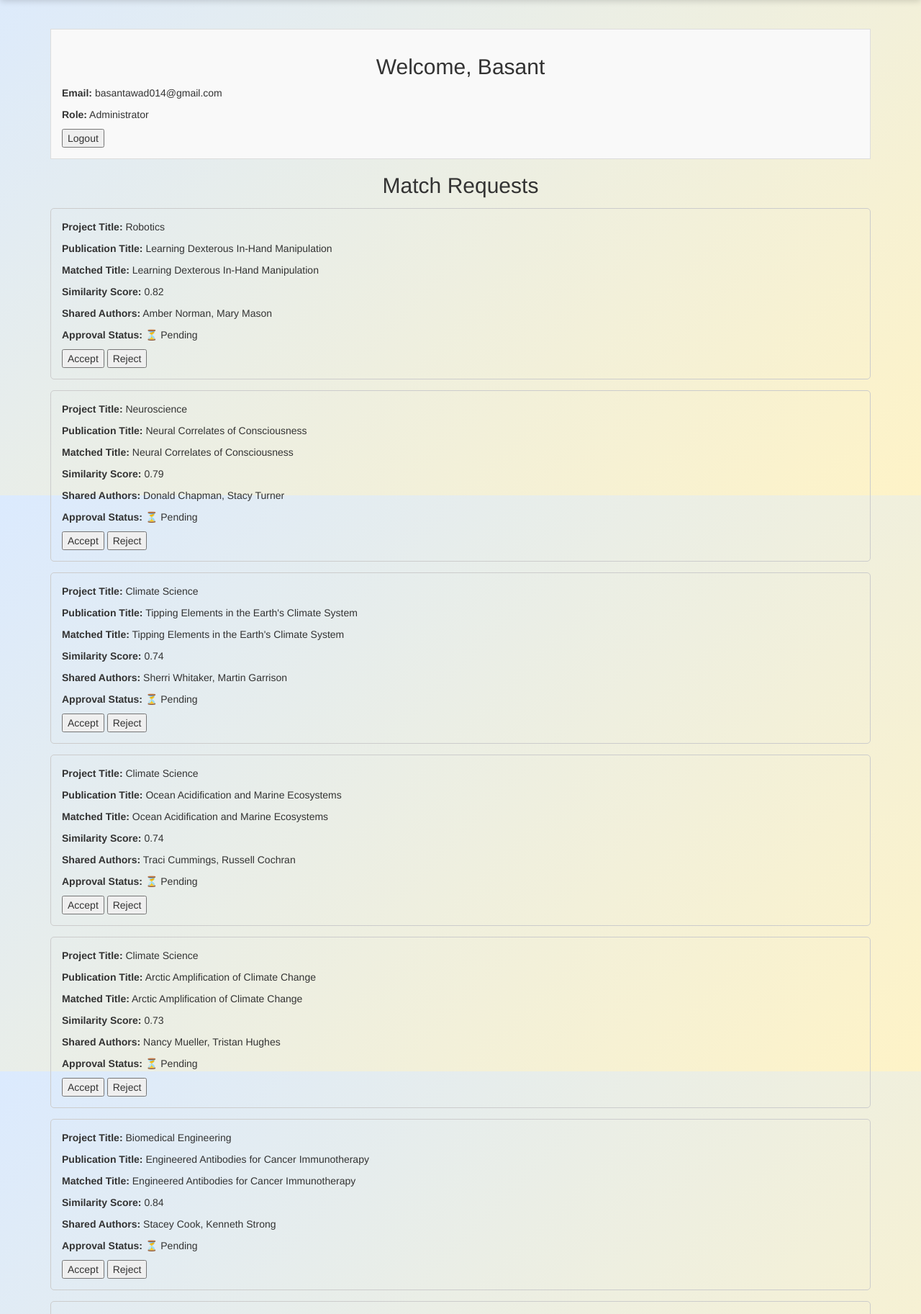
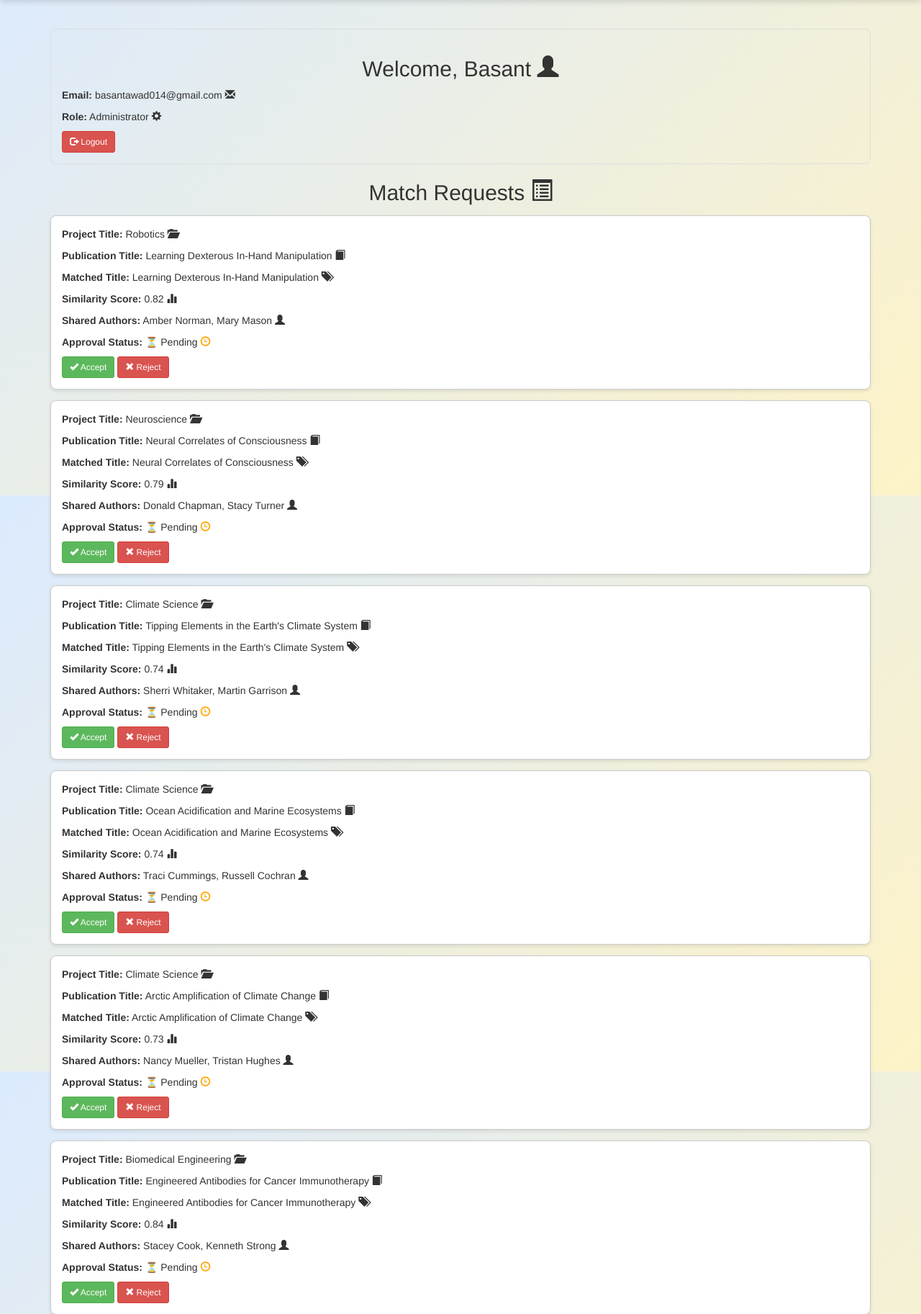
Before and after one commit to BasantAwad/Publication_Log, a Django app: page /administrator_dashboard/ in a window 1280 px wide. Shown: the part 112-1937 px from the top of the page at 72% size. Run offline with Django 5.2, Linux system fonts and the light colour scheme; a user stored in the database is signed in; data comes from the database, SQL or seed files in the repository; some libraries are stand-ins or nearby versions.

Commit message:
dashbored styling

```diff
--- a/projects/templates/registration/administrator_dashboard.html
+++ b/projects/templates/registration/administrator_dashboard.html
@@ -4,41 +4,47 @@
 {% block content %}
 
 <!-- Admin Info Section -->
-<div style="background-color: #f9f9f9; padding: 15px; margin-bottom: 20px; border: 1px solid #ddd;">
-  <h2>Welcome, {{ request.user.username }}</h2>
-  <p><strong>Email:</strong> {{ request.user.email }}</p>
-  <p><strong>Role:</strong> Administrator</p>
+<div style="padding: 15px; margin-bottom: 20px; border: 1px solid #ddd; border-radius: 8px;">
+  <h2>Welcome, {{ request.user.username }} <span class="glyphicon glyphicon-user" aria-hidden="true"></span></h2>
+  <p><strong>Email:</strong> {{ request.user.email }} <span class="glyphicon glyphicon-envelope" aria-hidden="true"></span></p>
+  <p><strong>Role:</strong> Administrator <span class="glyphicon glyphicon-cog" aria-hidden="true"></span></p>
   <form action="{% url 'logout' %}" method="post">
     {% csrf_token %}
-    <button type="submit">Logout</button>
+    <button type="submit" class="btn btn-danger btn-sm">
+      <span class="glyphicon glyphicon-log-out" aria-hidden="true"></span> Logout
+    </button>
   </form>
 </div>
 
 <!-- Match Requests Section -->
-<h2>Match Requests</h2>
+<h2>Match Requests <span class="glyphicon glyphicon-list-alt" aria-hidden="true"></span></h2>
 
 {% for request in match_requests %}
-  <div style="border:1px solid #ccc; padding:15px; margin:15px 0; border-radius: 5px;">
-    <p><strong>Project Title:</strong> {{ request.project.title }}</p>
-    <p><strong>Publication Title:</strong> {{ request.publication.title }}</p>
-    <p><strong>Matched Title:</strong> {{ request.match_title }}</p>
-    <p><strong>Similarity Score:</strong> {{ request.match_score|floatformat:2 }}</p>
-    <p><strong>Shared Authors:</strong> {{ request.match_authors }}</p>
+  <div style="border:1px solid #ccc; padding:15px; margin:15px 0; border-radius: 8px; box-shadow: 0 2px 5px rgba(0,0,0,0.1); background: #fff;">
+    <p><strong>Project Title:</strong> {{ request.project.title }} <span class="glyphicon glyphicon-folder-open" aria-hidden="true"></span></p>
+    <p><strong>Publication Title:</strong> {{ request.publication.title }} <span class="glyphicon glyphicon-book" aria-hidden="true"></span></p>
+    <p><strong>Matched Title:</strong> {{ request.match_title }} <span class="glyphicon glyphicon-tags" aria-hidden="true"></span></p>
+    <p><strong>Similarity Score:</strong> {{ request.match_score|floatformat:2 }} <span class="glyphicon glyphicon-stats" aria-hidden="true"></span></p>
+    <p><strong>Shared Authors:</strong> {{ request.match_authors }} <span class="glyphicon glyphicon-user" aria-hidden="true"></span></p>
     <p><strong>Approval Status:</strong>
       {% if request.approved == True %}
-        ✅ Approved
+        ✅ Approved <span class="glyphicon glyphicon-ok-circle" aria-hidden="true" style="color:green;"></span>
       {% elif request.approved == False %}
-        ❌ Rejected
+        ❌ Rejected <span class="glyphicon glyphicon-remove-circle" aria-hidden="true" style="color:red;"></span>
       {% else %}
-        ⏳ Pending
+        ⏳ Pending <span class="glyphicon glyphicon-time" aria-hidden="true" style="color:orange;"></span>
       {% endif %}
     </p>
 
     {% if request.approved == None %}
       <form method="post" action="{% url 'accept_match_request' request.id %}">
         {% csrf_token %}
-        <button name="decision" value="yes">Accept</button>
-        <button name="decision" value="no">Reject</button>
+        <button name="decision" value="yes" class="btn btn-success btn-sm">
+          <span class="glyphicon glyphicon-ok" aria-hidden="true"></span> Accept
+        </button>
+        <button name="decision" value="no" class="btn btn-danger btn-sm">
+          <span class="glyphicon glyphicon-remove" aria-hidden="true"></span> Reject
+        </button>
       </form>
     {% endif %}
   </div>
```
